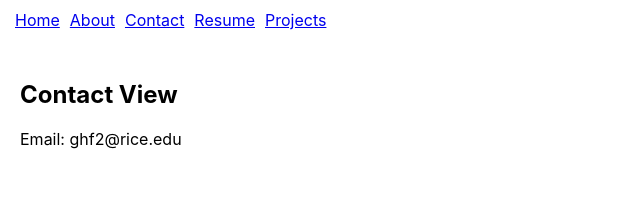
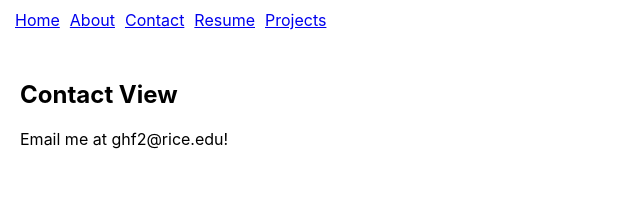
Before and after one commit to fgabrielle1445/PersonalWebsite, a React (Create React App) app in the folder personal-website/: page /contact in a window 1280 px wide. Shown: the top 219 px of the page, without its empty margins (0-640 px from the left). Built offline with nearby package versions, Linux system fonts and the light colour scheme.

Commit message:
Updated content

```diff
--- a/personal-website/src/pages/Contact.js
+++ b/personal-website/src/pages/Contact.js
@@ -7,7 +7,7 @@ function Contact() {
             <Header />
         <div style={{ padding: 20 }}>
         <h2>Contact View</h2>
-        <p>Email: ghf2@rice.edu</p>
+        <p>Email me at ghf2@rice.edu!</p>
       </div>
       </div>
     );
```
